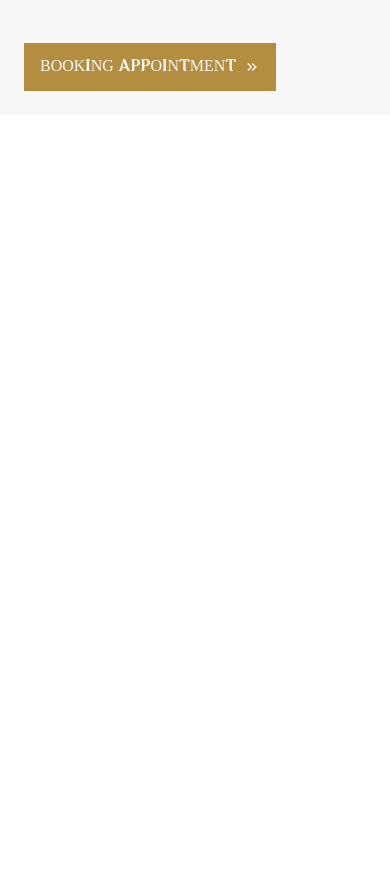
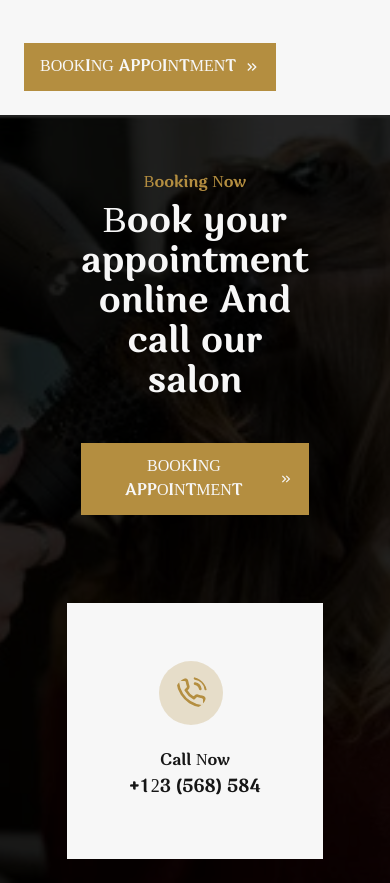
Before and after one commit to khadizajarin/barbarshop-tellistech, a Next.js app: page / in a window 390 px wide. Shown: the part 3940-4823 px from the top of the page. Before the commit the page ends 4055 px from the top, so only its background shows below. Built offline with nearby package versions, Linux system fonts and the light colour scheme.

Commit message:
Responsive booking section added

```diff
--- /dev/null
+++ b/src/app/components/Contact.js
@@ -0,0 +1,38 @@
+import { MdKeyboardDoubleArrowRight } from "react-icons/md";
+import image6 from "@/assets/image4.png";
+import Image from "next/image";
+import { FiPhoneCall } from "react-icons/fi";
+
+const Contact = () => {
+  return (
+    <div className="relative flex lg:flex-row flex-col justify-center items-center gap-10  lg:h-[80vh] px-40 ">
+      {/* Background Image with Black Overlay */}
+      <Image
+        src={image6}
+        alt="Background"
+        layout="fill"
+        objectFit="cover"
+        className="z-0"
+      />
+      <div className="absolute inset-0 bg-black opacity-85 z-10"></div>
+
+      <div className="relative z-20 p-6 lg:w-3/5 mt-8 text-center lg:text-left">
+        <p className="text-base text-secondary mb-2">Booking Now</p>
+        <h1 className="text-4xl font-extralight text-neutral mb-10">Book your appointment online And call our salon</h1>
+        <button className="bg-secondary px-4 lg:px-6 py-3 lg:py-5 flex justify-center items-center gap-2 text-neutral">
+          BOOKING APPOINTMENT <MdKeyboardDoubleArrowRight />
+        </button>
+      </div>
+
+      <div className="relative z-20 flex justify-center  lg:justify-end lg:w-2/5 p-6 lg:mt-8">
+        <div className="bg-neutral w-64 h-64 p-4 flex flex-col items-center justify-center  cursor-pointer mx-8">
+          <FiPhoneCall className="mr-2 text-secondary bg-secondary bg-opacity-25 w-16 h-16 p-4 rounded-full mb-6" />
+          <h2 className="text-base text-center">Call Now</h2>
+          <p className="text-lg text-center">+123 (568) 584</p>
+        </div>
+      </div>
+    </div>
+  );
+};
+
+export default Contact;
--- a/src/app/page.js
+++ b/src/app/page.js
@@ -4,6 +4,7 @@ import "./globals.css"
 import Banner from "./components/Banner";
 import About from "./components/About";
 import Services from "./components/Services";
+import Contact from "./components/Contact";
 
 export default function Home() {
   return (
@@ -12,6 +13,7 @@ export default function Home() {
       <Banner></Banner>
       <About></About>
       <Services></Services>
+      <Contact></Contact>
     </div>
   );
 }
```
